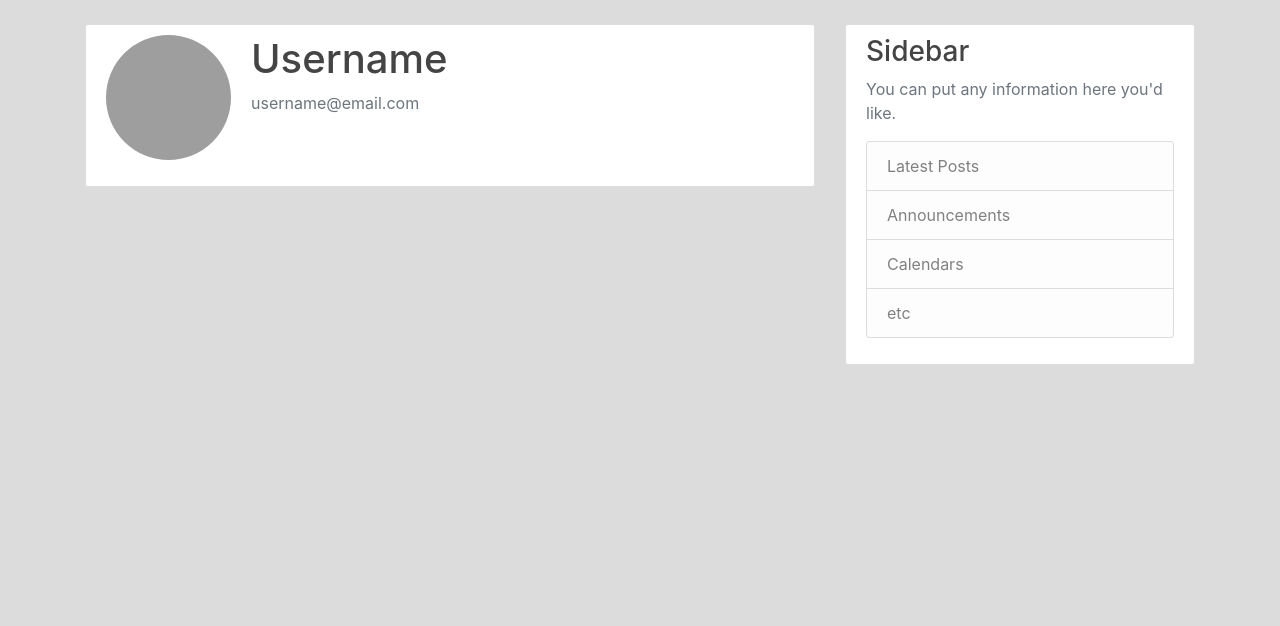
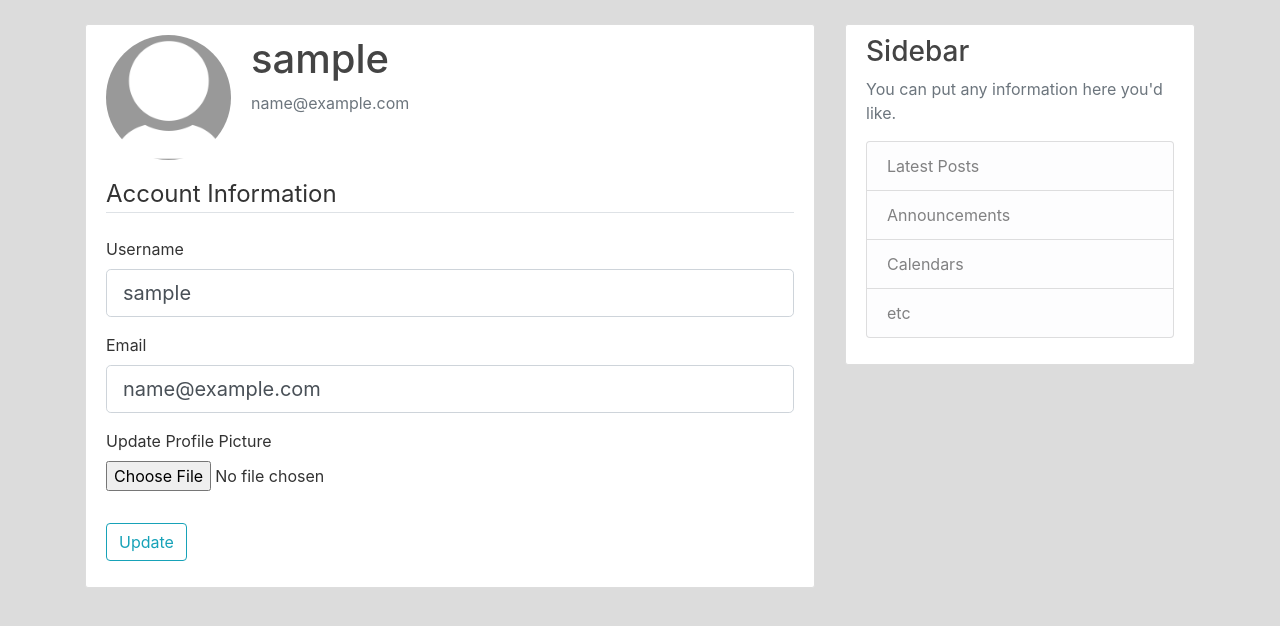
Before and after one commit to XingzheZhao/MyBlog, a Flask app: page /account in a window 1280 px wide. Shown: the part 56-682 px from the top of the page. Run offline with Flask 2, Linux system fonts and the light colour scheme; the visitor is signed in with stand-in values (Sample User, id 1); data comes from the database, SQL or seed files in the repository; some libraries are stand-ins or nearby versions; grey boxes are pictures that could not be loaded.

Commit message:
user profile

```diff
--- a/my_blog/myblog/__init__.py
+++ b/my_blog/myblog/__init__.py
@@ -17,7 +17,7 @@ app.config['SQLALCHEMY_DATABASE_URI'] = con
 db = SQLAlchemy(app)
 bcrypt = Bcrypt(app)
 login_manager = LoginManager(app)
-login_manager.login_view = 'login'
+login_manager.login_view = 'login'    # for login required page
 login_manager.login_message_category = 'info'   # ! login messagecolor blue
 
 from myblog import routes
--- a/my_blog/myblog/forms.py
+++ b/my_blog/myblog/forms.py
@@ -1,4 +1,6 @@
 from flask_wtf import FlaskForm
+from flask_wtf.file import FileField, FileAllowed
+from flask_login import current_user
 from wtforms import StringField, PasswordField, SubmitField, BooleanField
 from wtforms.validators import DataRequired, Length, Email, EqualTo, ValidationError
 from myblog.models import User
@@ -26,3 +28,22 @@ class LoginForm(FlaskForm):
   password = PasswordField('Password', validators=[DataRequired()])
   remember = BooleanField('Remember Me')
   submit = SubmitField('Login')
+
+
+class UpdateAccountForm(FlaskForm):
+  username = StringField('Username', validators=[DataRequired(), Length(min=2, max=20)])
+  email = StringField('Email', validators=[DataRequired(), Email()])
+  picture = FileField('Update Profile Picture', validators=[FileAllowed(['jpg', 'png'])])
+  submit = SubmitField('Update')
+
+  def validate_username(self, username):
+    if username.data != current_user.username:
+      user = User.query.filter_by(username=username.data).first()
+      if user:
+        raise ValidationError('The username is taken. Please use a different name')
+
+  def validate_email(self, email):
+    if email.data != current_user.email:
+      user = User.query.filter_by(email=email.data).first()
+      if user:
+        raise ValidationError('The email is taken. Please use a different email')
--- a/my_blog/myblog/routes.py
+++ b/my_blog/myblog/routes.py
@@ -1,9 +1,11 @@
 from flask import render_template, url_for, flash, redirect, request
-from myblog.forms import RegistrationForm, LoginForm
+from myblog.forms import RegistrationForm, LoginForm, UpdateAccountForm
 from myblog import app, db, bcrypt
 from flask_login import login_user, current_user, logout_user, login_required
 from myblog.models import User, Post
 import hashlib
+import os
+from PIL import Image
 import secrets
 import string
 
@@ -62,7 +64,6 @@ def login():
   if form.validate_on_submit():
       user = User.query.filter_by(email=form.email.data).first()
       # if user and bcrypt.check_password_hash(user.password, form.password.data):
-      # if user and check_pw_hash:
       if user:
         for pepper in peppers:
           if hashlib.pbkdf2_hmac('sha256', str.encode(form.password.data), str.encode(user.salt+pepper), 10000).hex() == user.password:
@@ -86,7 +87,34 @@ def logout():
   return redirect(url_for('home'))
 
 
-@app.route("/account")
+def save_picture(form_picture):
+  random_hex = secrets.token_hex(8)
+  _, file_ext = os.path.splitext(form_picture.filename)
+  picture_fn = random_hex + file_ext
+  picture_path = os.path.join(app.root_path, 'static/profile_pics', picture_fn)
+  output_size = (125, 125)
+  i = Image.open(form_picture)
+  i.thumbnail(output_size)
+
+  i.save(picture_path)
+  return picture_fn
+
+
+@app.route("/account", methods=['GET', 'POST'])
 @login_required
 def account():
-  return render_template('account.html', title='Account')
+  form = UpdateAccountForm()
+  if form.validate_on_submit():
+    if form.picture.data:
+      picture_file = save_picture(form.picture.data)
+      current_user.image_file = picture_file
+    current_user.username = form.username.data
+    current_user.email = form.email.data
+    db.session.commit()
+    flash("Your account has bee updated!", 'success')
+    return redirect(url_for('account'))
+  elif request.method == 'GET':
+    form.username.data = current_user.username
+    form.email.data = current_user.email
+  image_file = url_for('static', filename='profile_pics/' + current_user.image_file)
+  return render_template('account.html', title='Account', image_file=image_file, form=form)
--- a/my_blog/myblog/templates/account.html
+++ b/my_blog/myblog/templates/account.html
@@ -2,12 +2,59 @@
 {% block content %}
   <div class="content-section">
     <div class="media">
-      <img class="rounded-circle account-img" src="userimage.jpg">
+      <img class="rounded-circle account-img" src="{{ image_file }}">
       <div class="media-body">
-        <h2 class="account-heading">Username</h2>
-        <p class="text-secondary">username@email.com</p>
+        <h2 class="account-heading">{{ current_user.username}}</h2>
+        <p class="text-secondary">{{ current_user.email }}</p>
       </div>
     </div>
     <!-- FORM HERE -->
+      <form method="POST" action="" enctype="multipart/form-data">
+        {{ form.hidden_tag() }}
+        <fieldset class="form-group">
+          <legend class="border-bottom mb-4">Account Information</legend>
+          <div class="form-group">
+            {{ form.username.label(class="form-control-label") }}
+
+            {% if form.username.errors %}
+              {{ form.username(class="form-control form-control-lg is-invalid")}}
+              <div class="invalid-feedback">
+                {% for error in form.username.errors %}
+                  <span>{{ error }}</span>
+                {% endfor %}
+              </div>
+            {% else %}
+              {{ form.username(class="form-control form-control-lg") }}
+            {% endif %}
+          </div>
+
+          <div class="form-group">
+            {{ form.email.label(class="form-control-label") }}
+
+            {% if form.email.errors %}
+              {{ form.email(class="form-control form-control-lg is-invalid")}}
+              <div class="invalid-feedback">
+                {% for error in form.email.errors %}
+                  <span>{{ error }}</span>
+                {% endfor %}
+              </div>
+            {% else %}
+              {{ form.email(class="form-control form-control-lg") }}
+            {% endif %}
+          </div>
+          <div class="form-group">
+            {{ form.picture.label() }}
+            {{ form.picture(class="form-control-file") }}
+            {% if form.picture.errors %}
+              {% for error in form.picture.errors %}
+                <span class="text-danger">{{ error }}</span></br>
+              {% endfor %}
+            {% endif %}
+          </div>
+        </fieldset>
+        <div class="form-group">
+          {{ form.submit(class="btn btn-outline-info") }}
+        </div>
+      </form>
   </div>
 {% endblock content %}
```
Also changed, not shown: my_blog/myblog/static/profile_pics/365de36e57014fe1.jpg (added), my_blog/myblog/static/profile_pics/bob.jpg (added), my_blog/myblog/static/profile_pics/cc19a58e027efc65.jpg (added), my_blog/myblog/static/profile_pics/default.jpg (added).
